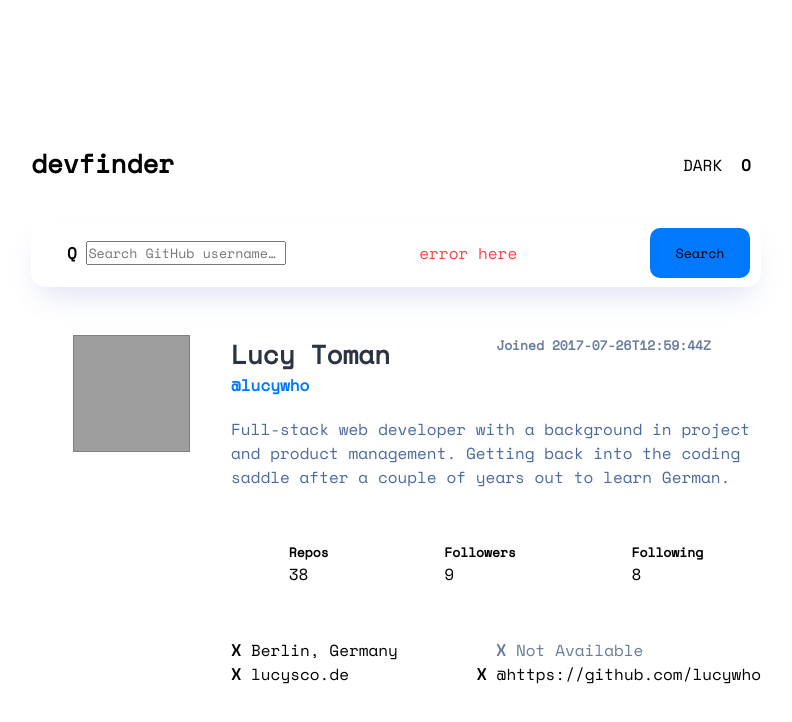
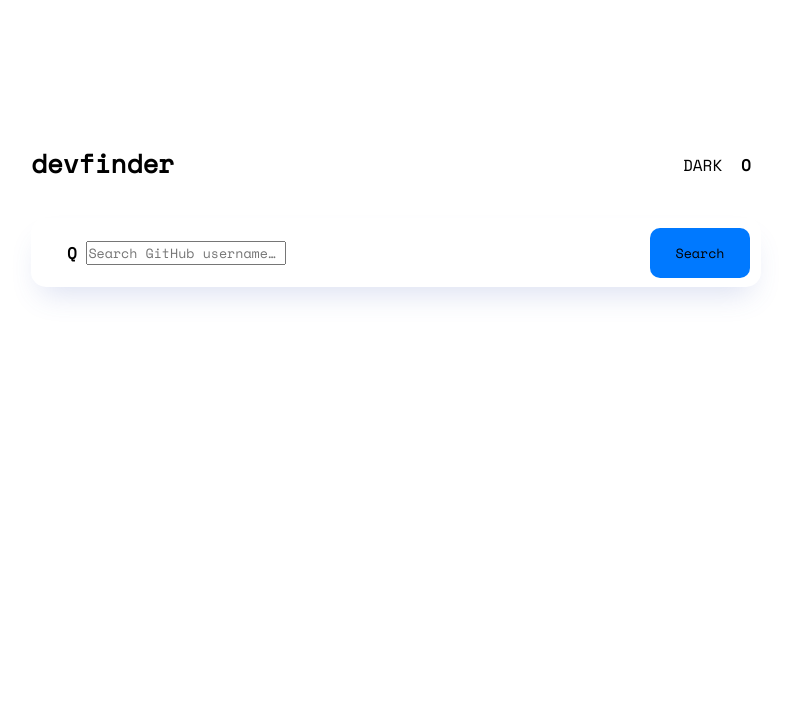
Before and after one commit to lucywho/gitusersearch, a React app: page / in a window 1280 px wide. Shown: the top 722 px of the page, without its empty margins (324-1116 px from the left). Built offline with nearby package versions, Linux system fonts and the light colour scheme; grey boxes are pictures that could not be loaded; the HTML template or start-up script is replaced by a standard one.

Commit message:
adds search and error message with test data

```diff
--- a/src/components/App.tsx
+++ b/src/components/App.tsx
@@ -3,30 +3,40 @@ import SearchBar from "./SearchBar"
 import { DataType, fetchData } from "../data-type"
 import UserInfo from "./UserInfo"
 import { useEffect, useState } from "react"
+import { testData } from "../testData"
 
 export default function App() {
-    const [data, setData] = useState<DataType | null>(null)
-    const [userName, setUserName] = useState<string>("")
+    const [data, setData] = useState<DataType | null>()
+    const [errorMessage, setErrorMessage] = useState<string | null | undefined>(
+        ""
+    )
 
-    useEffect(() => {
-        fetchData().then((d) => setData(d[0]))
-    }, [])
+    // useEffect(() => {
+    //     fetchData().then((d) => setData(d[0]))
+    // }, [])
 
-    function handleSubmit(user: string): string {
-        setUserName(user)
+    function handleSubmit(userInput: string): DataType[] {
+        const gitUserInfo = testData.filter(function (obj) {
+            return obj.login === userInput
+        })
 
-        return userName
-    }
+        if (gitUserInfo[0] === undefined) {
+            setErrorMessage("user not found")
+        }
 
-    if (userName) {
-        console.log("userName: ", userName)
+        setData(gitUserInfo[0])
+
+        return gitUserInfo
     }
 
     return (
         <div className="app">
             <div className="wrapper">
                 <CardHeader />
-                <SearchBar handleSubmit={handleSubmit} />
+                <SearchBar
+                    handleSubmit={handleSubmit}
+                    errorMessage={errorMessage}
+                />
                 {data && (
                     <UserInfo
                         name={data.name}
--- a/src/components/SearchBar.tsx
+++ b/src/components/SearchBar.tsx
@@ -1,21 +1,23 @@
 import { useState } from "react"
 import { ChangeEvent, FormEvent } from "react"
+import { DataType } from "../data-type"
 
 type Props = {
-    handleSubmit: (searchResult: string) => void
+    handleSubmit: (userInput: string) => DataType[]
+    errorMessage: string | undefined | null
 }
 
-export default function SearchBar({ handleSubmit }: Props) {
-    const [searchResult, setSearchResult] = useState("")
+export default function SearchBar({ handleSubmit, errorMessage }: Props) {
+    const [userInput, setUserInput] = useState("")
 
     function handleChange(event: ChangeEvent<HTMLInputElement>) {
-        setSearchResult(event.target.value)
+        setUserInput(event.target.value)
     }
 
     function handleFormSubmit(event: FormEvent<HTMLFormElement>) {
         event.preventDefault()
-        handleSubmit(searchResult)
-        setSearchResult("")
+        handleSubmit(userInput)
+        setUserInput("")
     }
 
     return (
@@ -25,12 +27,13 @@ export default function SearchBar({ handleSubmit }: Props) {
                 <input
                     className="user-input"
                     type="text"
-                    value={searchResult}
+                    value={userInput}
                     onChange={handleChange}
                     placeholder="Search GitHub username…"
                 ></input>
-
-                <div className="error-message">error here</div>
+                {errorMessage && (
+                    <div className="error-message">{errorMessage}</div>
+                )}
 
                 <button className="search">Search</button>
             </form>
```
Also changed, not shown: 1 other file (tests, documents, lock files or other folders).
